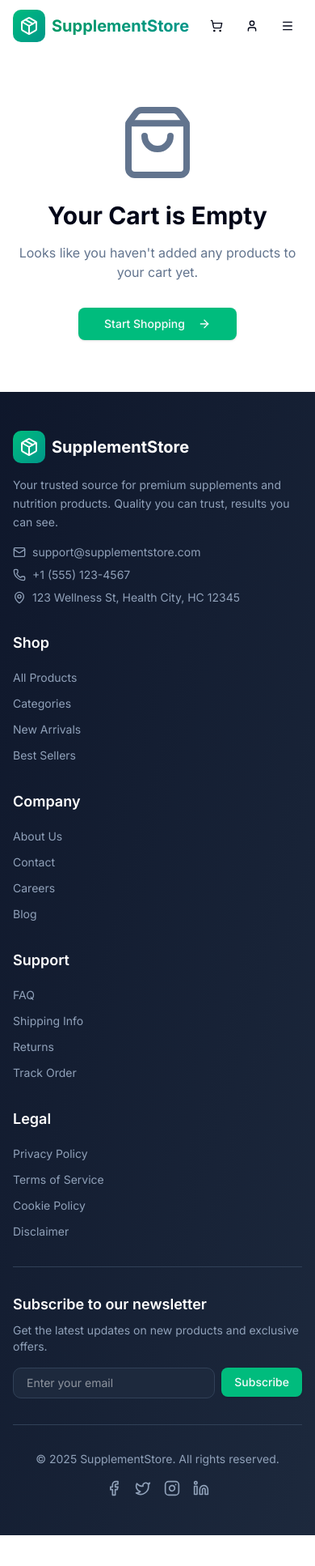
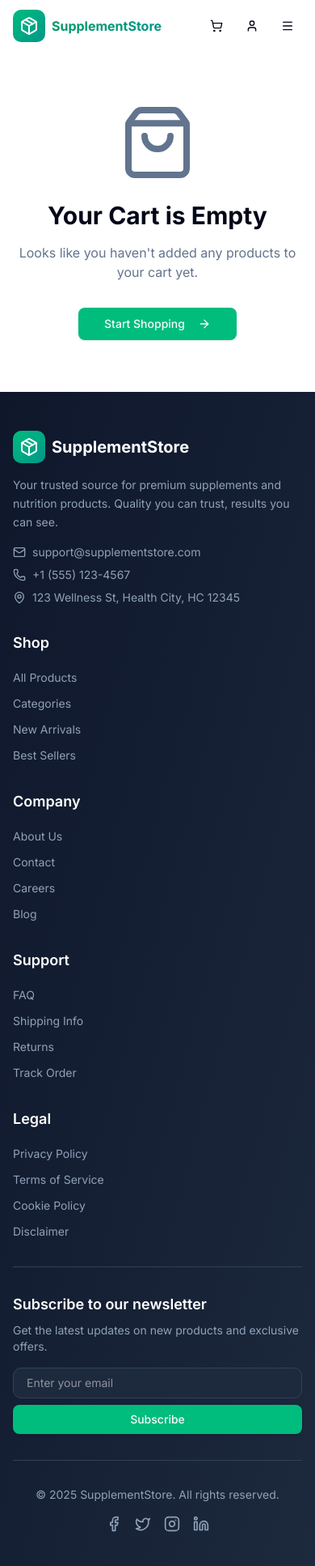
Before and after one commit to patricio0312rev/topflight-app, a Next.js app: page /cart in a window 390 px wide. Shown: the top 1934 px of the page at 81% size. Before the commit the page ends 1896 px from the top, so only its background shows below. Built offline with nearby package versions, Linux system fonts and the light colour scheme.

Commit message:
fix: mobile issues

```diff
--- a/src/components/layout/Footer.tsx
+++ b/src/components/layout/Footer.tsx
@@ -158,7 +158,7 @@ export function Footer() {
             <p className="text-slate-400 text-sm mb-4">
               Get the latest updates on new products and exclusive offers.
             </p>
-            <div className="flex gap-2">
+            <div className="flex flex-col md:flex-row gap-2">
               <input
                 type="email"
                 placeholder="Enter your email"
--- a/src/components/layout/Header.tsx
+++ b/src/components/layout/Header.tsx
@@ -62,7 +62,7 @@ export function Header() {
               <div className="bg-gradient-to-br from-emerald-500 to-teal-600 p-2 rounded-lg">
                 <Package className="h-6 w-6 text-white" />
               </div>
-              <span className="text-xl md:text-2xl font-bold bg-gradient-to-r from-emerald-600 to-teal-600 bg-clip-text text-transparent">
+              <span className="text-md md:text-xl font-bold bg-gradient-to-r from-emerald-600 to-teal-600 bg-clip-text text-transparent">
                 {isProviderPortal ? "Provider Portal" : "SupplementStore"}
               </span>
             </motion.div>
```
